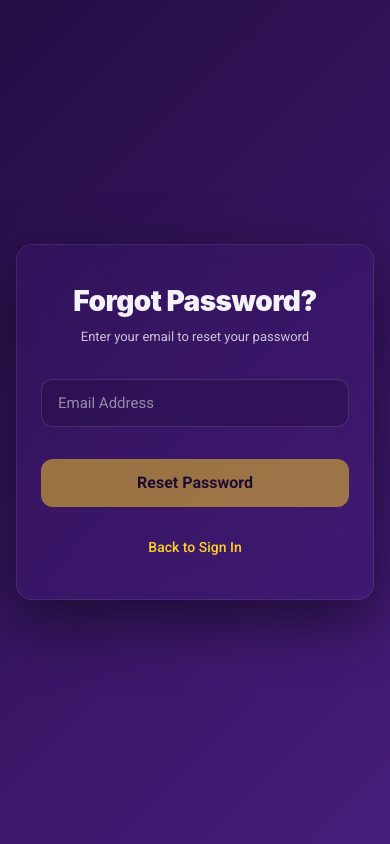
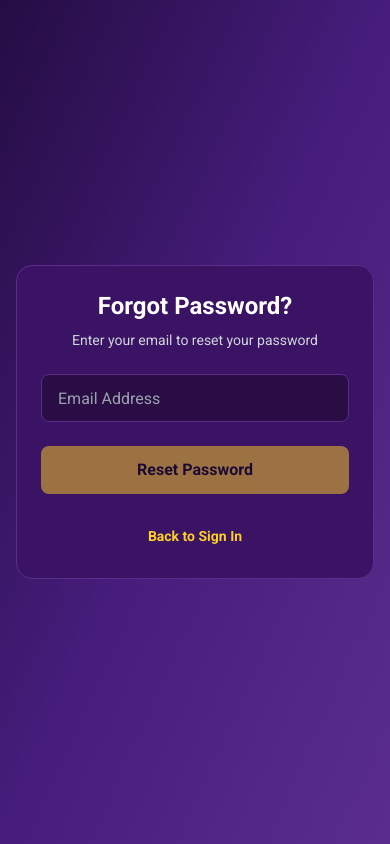
Before and after one commit to showrab09/LSUS_CONNECT, a Next.js app: page /forgot-password in a window 390 px wide. Built offline with nearby package versions, Linux system fonts and the light colour scheme.

Commit message:
feat: Make forgot-password page responsive for mobile/tablet/desktop

```diff
--- a/app/forgot-password/page.tsx
+++ b/app/forgot-password/page.tsx
@@ -1,18 +1,15 @@
 "use client";
-import "./auth-pages.css";
+
 import Link from "next/link";
 import { useMemo, useState } from "react";
 
 /**
- * LSUS Connect - Forgot Password Page
- * Brand Compliant with LSUS Brand Guidelines (January 2026)
- *
- * Colors: LSUS Purple (#461D7C), LSUS Gold (#FDD023)
- * Typography: Proxima Nova (headings), Roboto (body)
+ * LSUS Connect - Forgot Password Page (FULLY RESPONSIVE)
+ * Mobile: Centered card, full-width on small screens
+ * Desktop: Centered card with max-width
  */
 
 function isValidEmail(value: string): boolean {
-  // Basic email validation - UI side only
   return /^[^\s@]+@[^\s@]+\.[^\s@]+$/.test(value.trim());
 }
 
@@ -46,7 +43,6 @@ export default function ForgotPasswordPage() {
     setIsSubmitting(true);
 
     try {
-      // REAL API CALL - Actually sends password reset email
       const response = await fetch('/api/auth/forgot-password', {
         method: 'POST',
         headers: { 'Content-Type': 'application/json' },
@@ -56,13 +52,10 @@ export default function ForgotPasswordPage() {
       const data = await response.json();
 
       if (response.ok) {
-        // Security best practice: Don't reveal whether account exists
         setMessage({
           type: "success",
           text: data.message || "If an account exists with this email, you will receive a password reset link.",
         });
-
-        // Clear email field on success
         setEmail("");
       } else {
         setMessage({
@@ -81,25 +74,26 @@ export default function ForgotPasswordPage() {
   }
 
   return (
-    <div className="authPage">
-      <div className="authCard">
-        {/* Title - Matches Figma Design */}
-        <h1 className="authTitle">Forgot Password?</h1>
+    <div className="min-h-screen flex items-center justify-center bg-gradient-to-br from-[#250D44] via-[#461D7C] to-[#5a2d8c] p-4">
+      <div className="w-full max-w-md bg-[#3a1364] rounded-2xl p-6 sm:p-8 border border-[#5a2d8c]">
+        {/* Title */}
+        <h1 className="text-white text-2xl sm:text-3xl font-bold text-center mb-2">
+          Forgot Password?
+        </h1>
 
-        {/* Subtitle - Matches Figma Design */}
-        <p className="authSubtitle">Enter your email to reset your password</p>
+        {/* Subtitle */}
+        <p className="text-gray-300 text-sm sm:text-base text-center mb-6 sm:mb-8">
+          Enter your email to reset your password
+        </p>
 
         <form onSubmit={handleSubmit}>
-          <div className="authField">
-            {/* Visually hidden label for accessibility - Figma doesn't show visible label */}
-            <label className="authLabel" htmlFor="email">
+          {/* Email Field */}
+          <div className="mb-6">
+            <label htmlFor="email" className="sr-only">
               Email Address
             </label>
-
-            {/* Email Input - Matches Figma Design */}
             <input
               id="email"
-              className="authInput"
               type="email"
               inputMode="email"
               autoComplete="email"
@@ -109,17 +103,13 @@ export default function ForgotPasswordPage() {
               aria-invalid={Boolean(emailError)}
               aria-describedby={emailError ? "email-error" : undefined}
               required
+              className="w-full h-12 sm:h-14 px-4 rounded-lg bg-[#2a0d44] border border-[#5a2d8c] text-white text-base placeholder-gray-400 focus:outline-none focus:border-[#FDD023] focus:ring-2 focus:ring-[#FDD023]/20"
             />
 
-            {/* Inline error message for validation */}
             {emailError && (
               <span
                 id="email-error"
-                style={{
-                  color: "#ff9999",
-                  fontSize: "12px",
-                  marginTop: "4px",
-                }}
+                className="text-red-400 text-xs mt-1 block"
                 role="alert"
               >
                 {emailError}
@@ -127,11 +117,11 @@ export default function ForgotPasswordPage() {
             )}
           </div>
 
-          {/* Submit Button - Matches Figma Design */}
+          {/* Submit Button - Touch friendly */}
           <button
-            className="authButton"
             type="submit"
             disabled={isSubmitting || Boolean(emailError) || !email.trim()}
+            className="w-full min-h-[48px] sm:min-h-[52px] py-3 bg-[#FDD023] text-black font-bold rounded-lg hover:bg-[#FFE34A] transition-colors disabled:opacity-50 disabled:cursor-not-allowed text-base sm:text-lg"
           >
             {isSubmitting ? "Sending..." : "Reset Password"}
           </button>
@@ -139,7 +129,11 @@ export default function ForgotPasswordPage() {
           {/* Success/Error Message */}
           {message && (
             <div
-              className={`authMessage authMessage--${message.type}`}
+              className={`mt-4 p-3 sm:p-4 rounded-lg text-sm text-center ${
+                message.type === "success"
+                  ? "bg-[#FDD023]/20 text-[#FDD023] border border-[#FDD023]/30"
+                  : "bg-red-500/20 text-red-400 border border-red-500/30"
+              }`}
               role="status"
               aria-live="polite"
             >
@@ -148,9 +142,12 @@ export default function ForgotPasswordPage() {
           )}
         </form>
 
-        {/* Back to Sign In Link - Matches Figma Design */}
-        <div className="authBottomLinkWrap">
-          <Link className="authBottomLink" href="/signin">
+        {/* Back to Sign In Link */}
+        <div className="mt-6 sm:mt-8 text-center">
+          <Link
+            href="/signin"
+            className="text-[#FDD023] font-semibold hover:text-[#FFE34A] transition-colors text-sm sm:text-base inline-block py-2"
+          >
             Back to Sign In
           </Link>
         </div>
```
